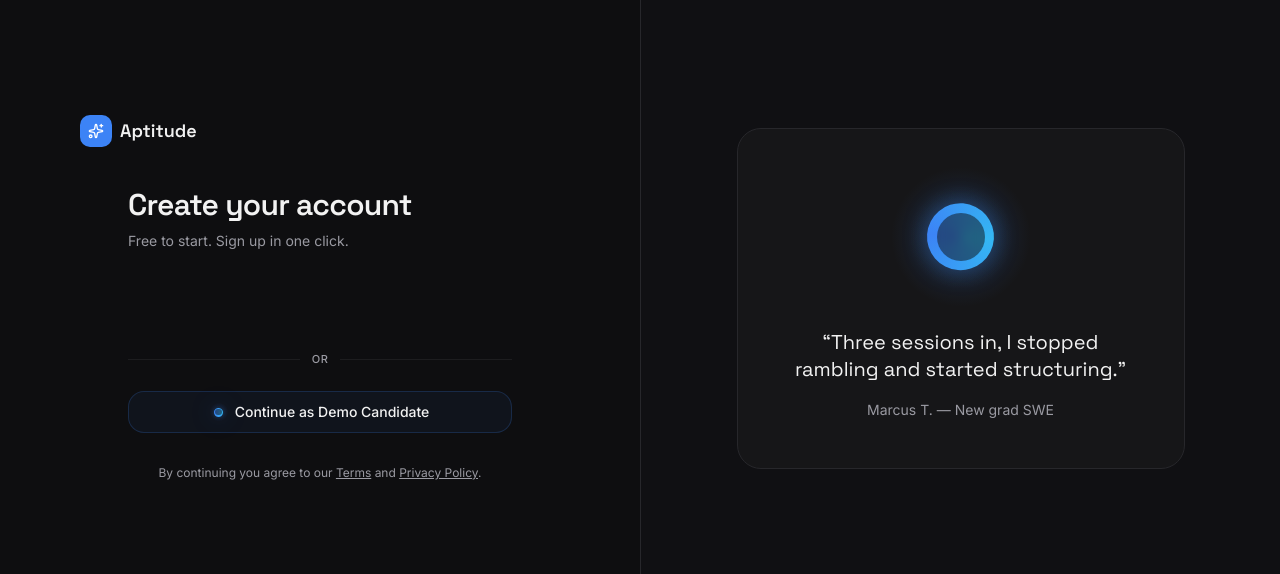
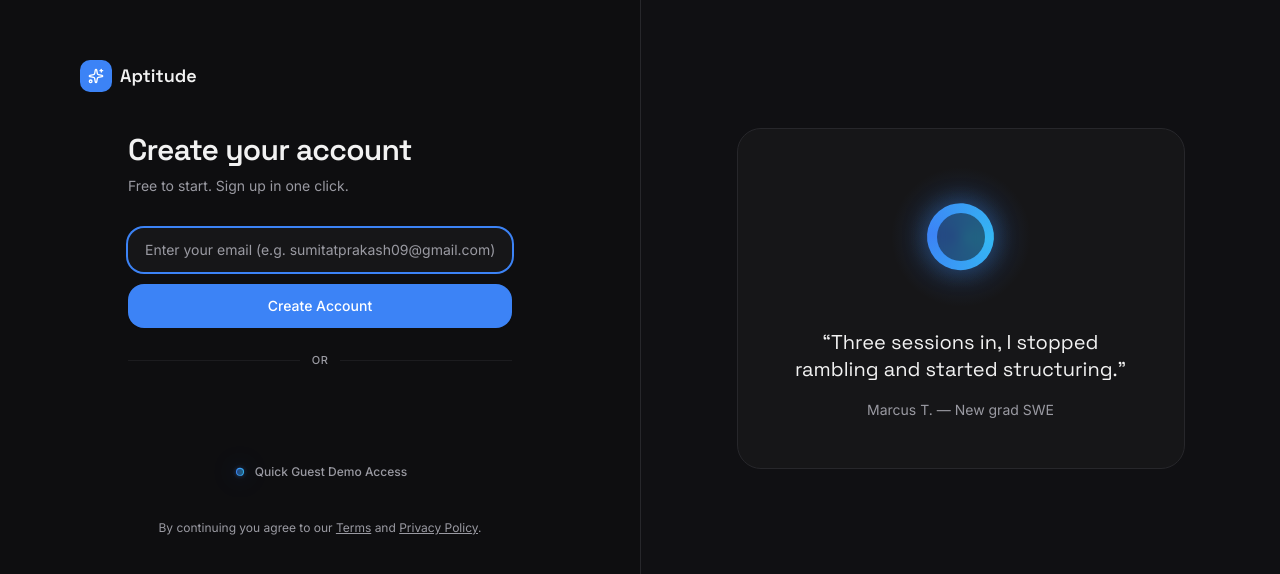
Before and after one commit to sumit1880/HiringRoom, a React (Vite) app in the folder frontend/: page /register in a window 1280 px wide. Shown: the part 102-676 px from the top of the page. Built offline with nearby package versions, Linux system fonts and the light colour scheme; no server answers.

Commit message:
fix: add email-based sign-in to bypass Google OAuth origin_mismatch in local dev

```diff
--- a/frontend/src/features/auth/LoginPage.tsx
+++ b/frontend/src/features/auth/LoginPage.tsx
@@ -5,9 +5,12 @@ import { useAuth } from "@/hooks/useAuth"
 import { AuthLayout } from "./components/AuthLayout"
 import { GoogleSignInButton } from "./components/GoogleSignInButton"
 import { Orb } from "@/components/shared/Orb"
+import { Input } from "@/components/ui/input"
+import { Button } from "@/components/ui/button"
 
 export function LoginPage() {
   const [status, setStatus] = useState<"idle" | "loading" | "success">("idle")
+  const [email, setEmail] = useState("")
   const { loginWithGoogle, loginAsDemo } = useAuth()
   const navigate = useNavigate()
 
@@ -21,6 +24,25 @@ export function LoginPage() {
     } catch {
       setStatus("idle")
       toast.error("Couldn't sign you in with Google. Please try again.")
+    }
+  }
+
+  const handleEmailLogin = async (e: React.FormEvent) => {
+    e.preventDefault()
+    if (!email.trim()) {
+      toast.error("Please enter your email address")
+      return
+    }
+    setStatus("loading")
+    try {
+      const derivedName = email.split("@")[0].replace(/[._-]/g, " ")
+      await loginAsDemo(email.trim(), derivedName)
+      setStatus("success")
+      toast.success(`Signed in as ${email}`)
+      setTimeout(() => navigate("/dashboard"), 500)
+    } catch {
+      setStatus("idle")
+      toast.error("Sign in failed. Make sure backend is running.")
     }
   }
 
@@ -41,16 +63,28 @@ export function LoginPage() {
     <AuthLayout title="Welcome back" subtitle="Sign in to your mock interview studio.">
       <div className="flex flex-col items-center gap-5 w-full">
         {status === "success" ? (
-          <div className="flex items-center gap-2 text-sm text-muted-foreground">
+          <div className="flex items-center gap-2 text-sm text-muted-foreground py-8">
             <Orb state="idle" size={28} /> Signed in — redirecting…
           </div>
         ) : status === "loading" ? (
-          <div className="flex items-center gap-2 text-sm text-muted-foreground">
+          <div className="flex items-center gap-2 text-sm text-muted-foreground py-8">
             <Orb state="thinking" size={28} /> Signing you in…
           </div>
         ) : (
           <>
-            <GoogleSignInButton onCredential={handleCredential} text="signin_with" />
+            <form onSubmit={handleEmailLogin} className="w-full space-y-3">
+              <Input
+                type="email"
+                placeholder="Enter your email (e.g. sumitatprakash09@gmail.com)"
+                value={email}
+                onChange={(e) => setEmail(e.target.value)}
+                className="h-11 rounded-xl bg-white/[0.03]"
+                autoFocus
+              />
+              <Button type="submit" className="w-full h-11 rounded-xl font-medium">
+                Continue with Email
+              </Button>
+            </form>
 
             <div className="flex items-center gap-3 w-full my-1">
               <div className="h-[1px] flex-1 bg-border/60" />
@@ -58,18 +92,19 @@ export function LoginPage() {
               <div className="h-[1px] flex-1 bg-border/60" />
             </div>
 
+            <GoogleSignInButton onCredential={handleCredential} text="signin_with" />
+
             <button
               type="button"
               onClick={handleDemoLogin}
-              className="w-full py-2.5 px-4 rounded-xl text-sm font-medium border border-primary/20 bg-primary/5 hover:bg-primary/10 text-foreground transition-all duration-200 flex items-center justify-center gap-2 hover:border-primary/40 active:scale-[0.99]"
+              className="w-full py-2 px-3 rounded-xl text-xs font-medium text-muted-foreground hover:text-foreground transition-all duration-200 flex items-center justify-center gap-2 hover:bg-white/[0.04]"
             >
-              <Orb state="idle" size={16} />
-              Continue as Demo Candidate
+              <Orb state="idle" size={14} />
+              Quick Guest Demo Access
             </button>
           </>
         )}
       </div>
-
 
       <p className="mt-8 text-center text-xs text-muted-foreground">
         By continuing you agree to our <a href="#" className="underline hover:text-foreground">Terms</a> and{" "}
--- a/frontend/src/features/auth/RegisterPage.tsx
+++ b/frontend/src/features/auth/RegisterPage.tsx
@@ -5,9 +5,12 @@ import { useAuth } from "@/hooks/useAuth"
 import { AuthLayout } from "./components/AuthLayout"
 import { GoogleSignInButton } from "./components/GoogleSignInButton"
 import { Orb } from "@/components/shared/Orb"
+import { Input } from "@/components/ui/input"
+import { Button } from "@/components/ui/button"
 
 export function RegisterPage() {
   const [status, setStatus] = useState<"idle" | "loading" | "success">("idle")
+  const [email, setEmail] = useState("")
   const { loginWithGoogle, loginAsDemo } = useAuth()
   const navigate = useNavigate()
 
@@ -21,6 +24,25 @@ export function RegisterPage() {
     } catch {
       setStatus("idle")
       toast.error("Couldn't create your account with Google. Please try again.")
+    }
+  }
+
+  const handleEmailSignup = async (e: React.FormEvent) => {
+    e.preventDefault()
+    if (!email.trim()) {
+      toast.error("Please enter your email address")
+      return
+    }
+    setStatus("loading")
+    try {
+      const derivedName = email.split("@")[0].replace(/[._-]/g, " ")
+      await loginAsDemo(email.trim(), derivedName)
+      setStatus("success")
+      toast.success(`Account created for ${email}`)
+      setTimeout(() => navigate("/dashboard"), 500)
+    } catch {
+      setStatus("idle")
+      toast.error("Sign up failed. Make sure backend is running.")
     }
   }
 
@@ -41,21 +63,33 @@ export function RegisterPage() {
     <AuthLayout
       title="Create your account"
       subtitle="Free to start. Sign up in one click."
-      quote="“Three sessions in, I stopped rambling and started structuring.”"
-      quoteAuthor="Marcus T. — New grad SWE"
+      quote={`\u201cThree sessions in, I stopped rambling and started structuring.\u201d`}
+      quoteAuthor={`Marcus T. \u2014 New grad SWE`}
     >
       <div className="flex flex-col items-center gap-5 w-full">
         {status === "success" ? (
-          <div className="flex items-center gap-2 text-sm text-muted-foreground">
+          <div className="flex items-center gap-2 text-sm text-muted-foreground py-8">
             <Orb state="idle" size={28} /> Account ready — redirecting…
           </div>
         ) : status === "loading" ? (
-          <div className="flex items-center gap-2 text-sm text-muted-foreground">
+          <div className="flex items-center gap-2 text-sm text-muted-foreground py-8">
             <Orb state="thinking" size={28} /> Setting up your account…
           </div>
         ) : (
           <>
-            <GoogleSignInButton onCredential={handleCredential} text="signup_with" />
+            <form onSubmit={handleEmailSignup} className="w-full space-y-3">
+              <Input
+                type="email"
+                placeholder="Enter your email (e.g. sumitatprakash09@gmail.com)"
+                value={email}
+                onChange={(e) => setEmail(e.target.value)}
+                className="h-11 rounded-xl bg-white/[0.03]"
+                autoFocus
+              />
+              <Button type="submit" className="w-full h-11 rounded-xl font-medium">
+                Create Account
+              </Button>
+            </form>
 
             <div className="flex items-center gap-3 w-full my-1">
               <div className="h-[1px] flex-1 bg-border/60" />
@@ -63,18 +97,19 @@ export function RegisterPage() {
               <div className="h-[1px] flex-1 bg-border/60" />
             </div>
 
+            <GoogleSignInButton onCredential={handleCredential} text="signup_with" />
+
             <button
               type="button"
               onClick={handleDemoLogin}
-              className="w-full py-2.5 px-4 rounded-xl text-sm font-medium border border-primary/20 bg-primary/5 hover:bg-primary/10 text-foreground transition-all duration-200 flex items-center justify-center gap-2 hover:border-primary/40 active:scale-[0.99]"
+              className="w-full py-2 px-3 rounded-xl text-xs font-medium text-muted-foreground hover:text-foreground transition-all duration-200 flex items-center justify-center gap-2 hover:bg-white/[0.04]"
             >
-              <Orb state="idle" size={16} />
-              Continue as Demo Candidate
+              <Orb state="idle" size={14} />
+              Quick Guest Demo Access
             </button>
           </>
         )}
       </div>
-
 
       <p className="mt-8 text-center text-xs text-muted-foreground">
         By continuing you agree to our <a href="#" className="underline hover:text-foreground">Terms</a> and{" "}
```
